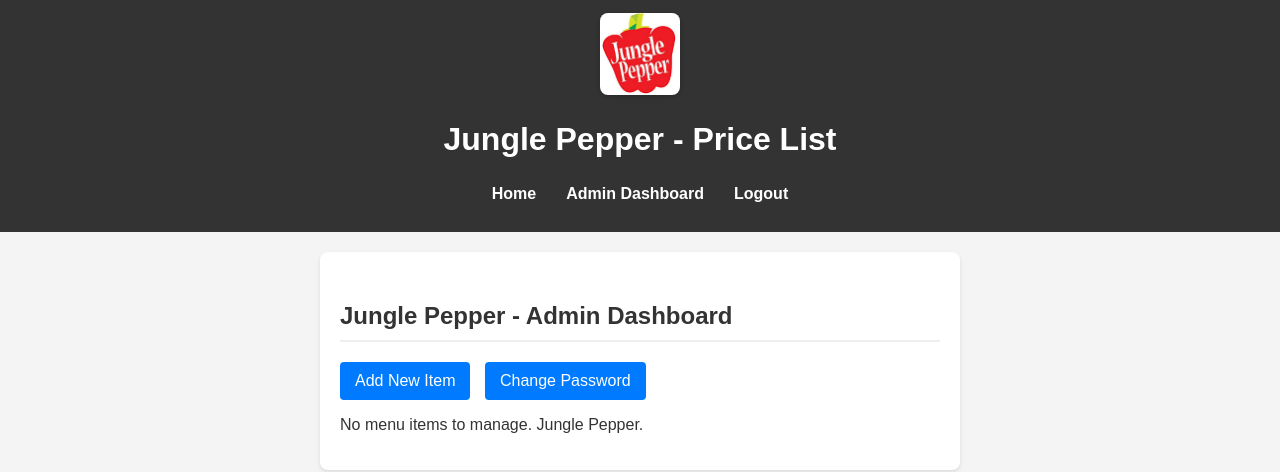
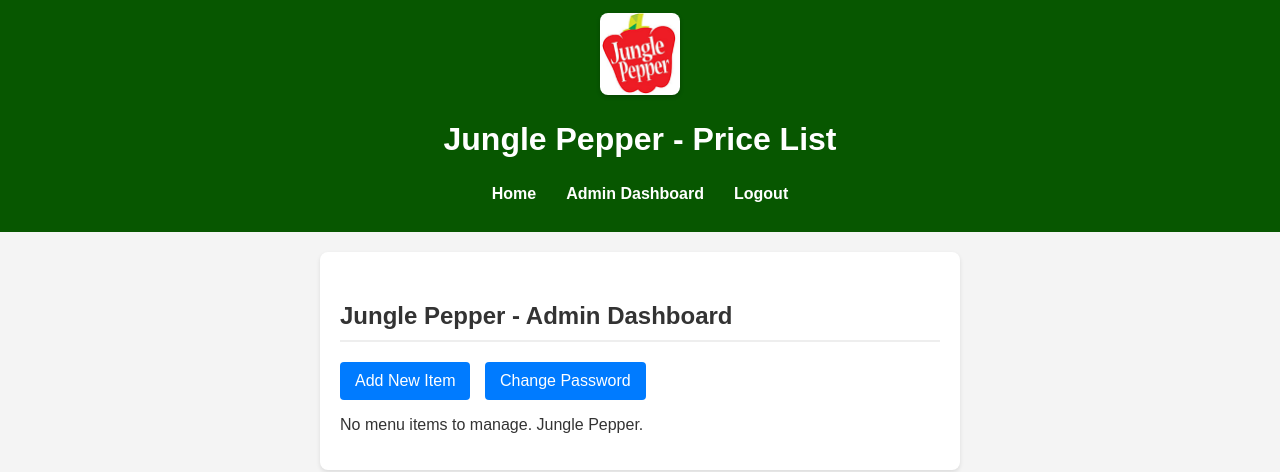
Before and after one commit to luwizghieherald/restaurant-pricelist, a Flask app: page /admin in a window 1280 px wide. Shown: the top 472 px of the page. Run offline with Flask 3, Linux system fonts and the light colour scheme; the visitor is signed in with stand-in values (Sample User, id 1); data that the repository does not hold is empty.

Commit message:
Update style.css

```diff
--- a/static/css/style.css
+++ b/static/css/style.css
@@ -7,7 +7,7 @@ body {
 }
 
 header {
-    background-color: #333;
+    background-color: #075700;
     color: white;
     padding: 0.5rem 0;
     text-align: center;
```
